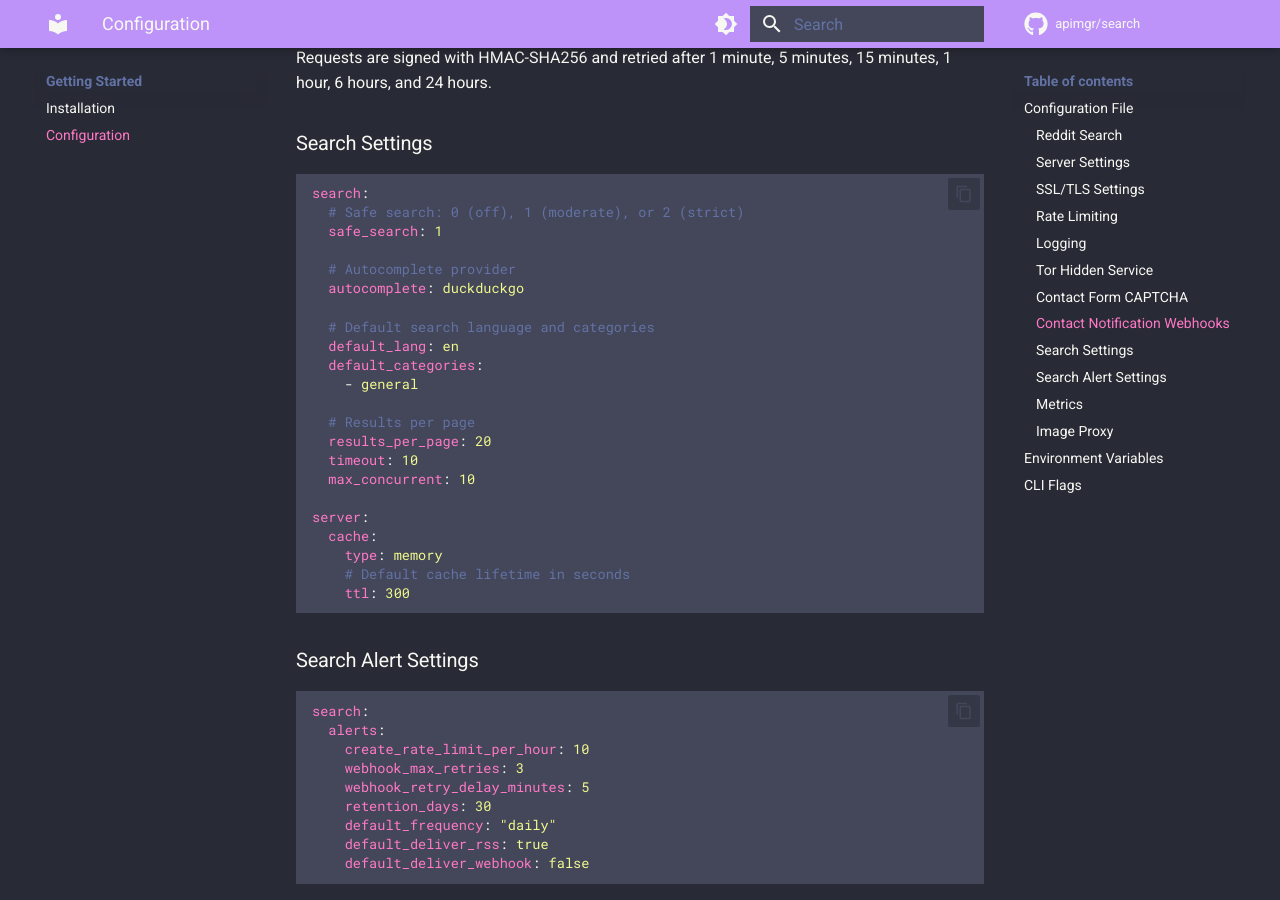
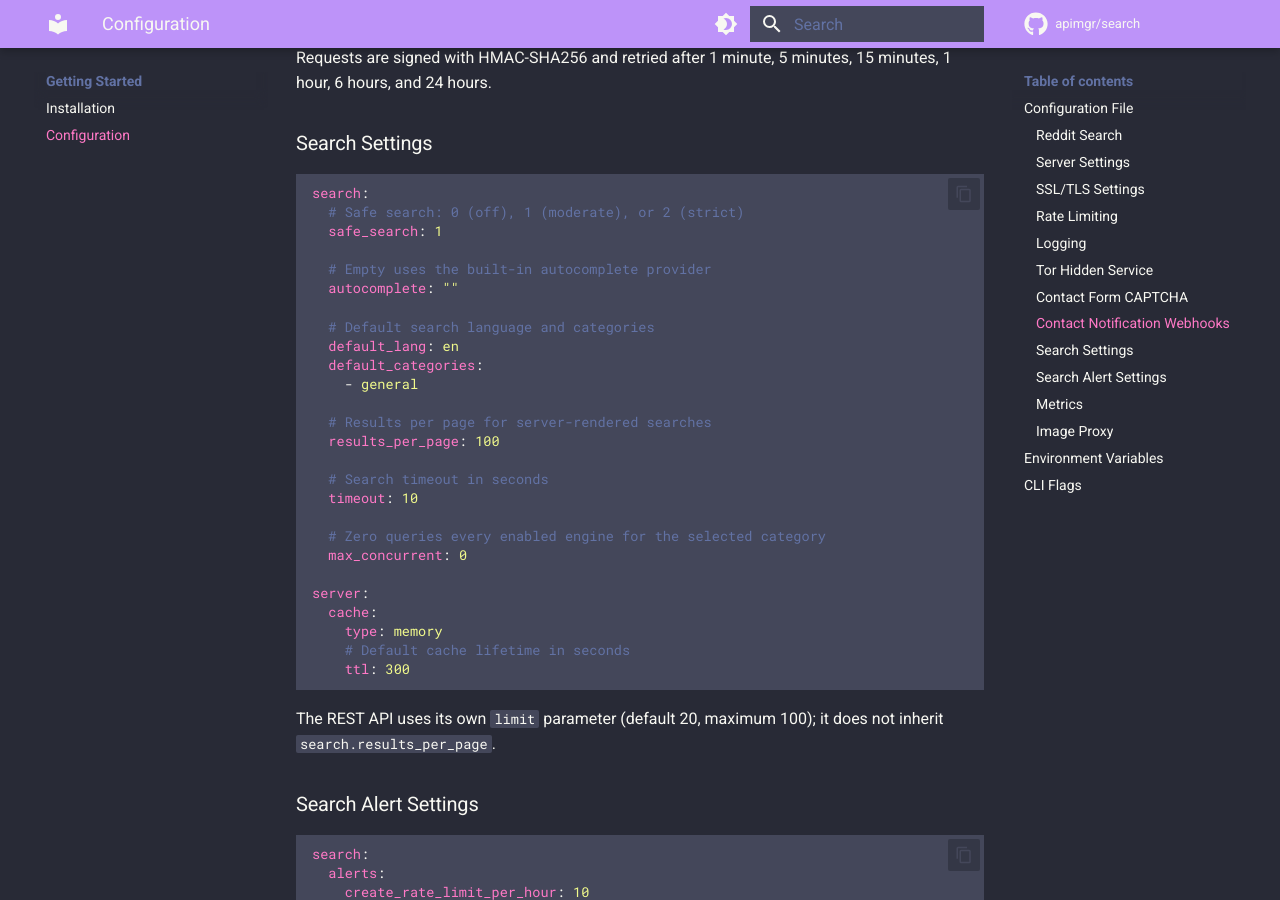
Before and after one commit to apimgr/search, an MkDocs documentation site: the page built from docs/configuration.md, in a window 1280 px wide and 900 px high, scrolled down 4098 px. Built offline with MkDocs 1.6.1 and Material for MkDocs 9.7.7, drawn with Linux system fonts in a browser that asks for light colours; comment, search, counter and statistics services are not loaded.

Commit message:
📝 Update project spec and documentation 📝
- docs/configuration.md

````diff
--- a/docs/configuration.md
+++ b/docs/configuration.md
@@ -207,18 +207,22 @@ search:
   # Safe search: 0 (off), 1 (moderate), or 2 (strict)
   safe_search: 1
 
-  # Autocomplete provider
-  autocomplete: duckduckgo
+  # Empty uses the built-in autocomplete provider
+  autocomplete: ""
 
   # Default search language and categories
   default_lang: en
   default_categories:
     - general
 
-  # Results per page
-  results_per_page: 20
+  # Results per page for server-rendered searches
+  results_per_page: 100
+
+  # Search timeout in seconds
   timeout: 10
-  max_concurrent: 10
+
+  # Zero queries every enabled engine for the selected category
+  max_concurrent: 0
 
 server:
   cache:
@@ -226,6 +230,9 @@ server:
     # Default cache lifetime in seconds
     ttl: 300
 ```
+
+The REST API uses its own `limit` parameter (default 20, maximum 100); it does
+not inherit `search.results_per_page`.
 
 ### Search Alert Settings
 
````
